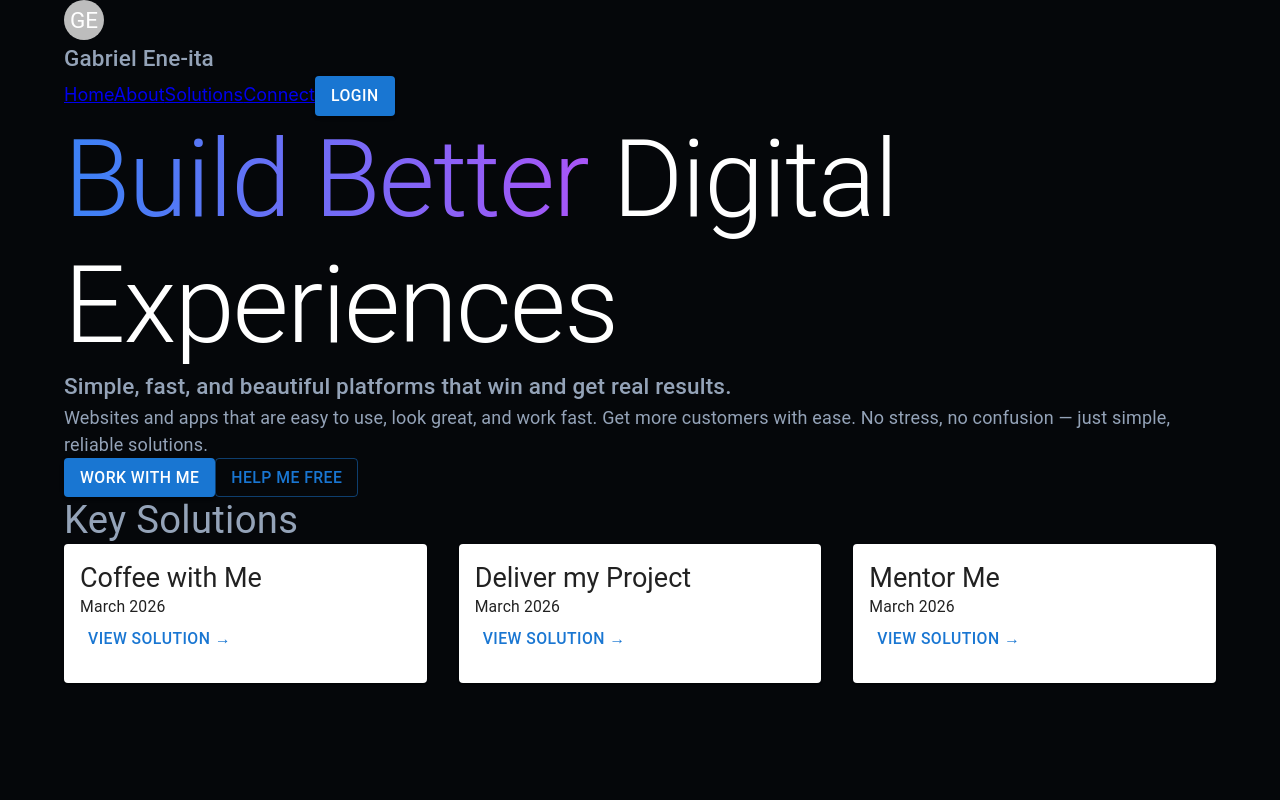
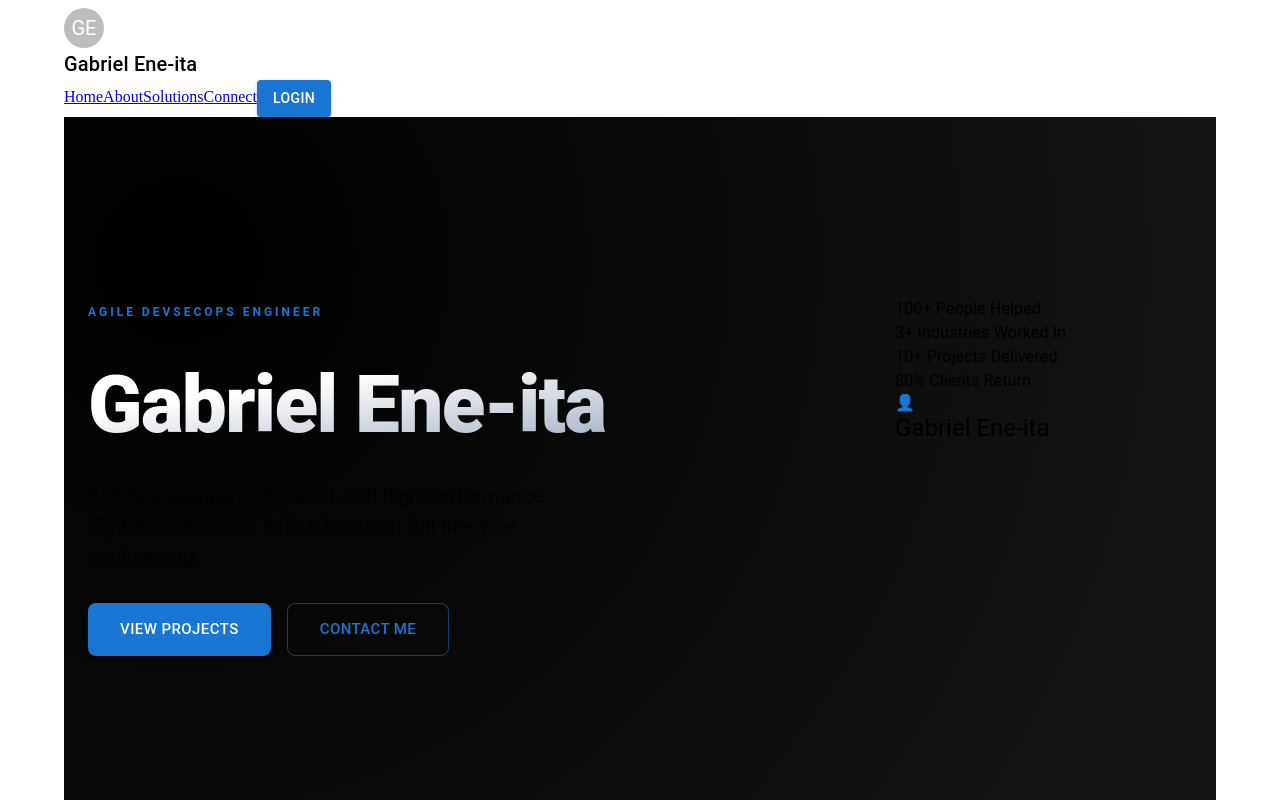
Before and after one commit to GEdevsecops/ge-devsecops-portfolio, a React (Vite) app in the folder apps/frontend/: page / in a window 1280 px wide. Shown: the top 800 px of the page. Built offline with nearby package versions, Linux system fonts and the light colour scheme.

Commit message:
feat: refine hero layout and dashboard card components

```diff
--- a/apps/frontend/src/components/DashboardCard.tsx
+++ b/apps/frontend/src/components/DashboardCard.tsx
@@ -1,15 +1,17 @@
 import { Card, CardContent, Typography, Button, Box } from '@mui/material';
-import { useNavigate } from 'react-router-dom'; // For dynamic routing
+import { useNavigate } from 'react-router-dom';
 
 interface DashboardCardProps {
-  id: string; // Used for routing
+  id: string;
   title: string;
   status: string;
   color: string;
   onView: () => void;
 }
 
-export default function DashboardCard({ id, title, status, color }: DashboardCardProps) {
+type ReadonlyDashboardCardProps = Readonly<DashboardCardProps>;
+
+export default function DashboardCard({ id, title, status, color, onView }: ReadonlyDashboardCardProps) {
   const navigate = useNavigate();
 
   return (
@@ -18,14 +20,20 @@ export default function DashboardCard({ id, title, status, color }: DashboardCar
       onClick={() => navigate(`/solutions/${id}`)} // Redirect logic
     >
       <CardContent className="p-8">
-        <Box className="w-12 h-1 w-12 rounded-full mb-6" style={{ backgroundColor: color }} />
+        <Box className="w-12 h-12 rounded-full mb-6" style={{ backgroundColor: color }} />
         <Typography variant="h5" className="font-bold text-white mb-2 group-hover:text-indigo-400">
           {title}
         </Typography>
         <Typography variant="body2" className="text-slate-400 mb-6">
           {status}
         </Typography>
-        <Button className="text-indigo-400 p-0 normal-case font-bold hover:bg-transparent">
+        <Button
+          className="text-indigo-400 p-0 normal-case font-bold hover:bg-transparent"
+          onClick={(e) => {
+            e.stopPropagation();
+            onView();
+          }}
+        >
           View Solution →
         </Button>
       </CardContent>
--- a/apps/frontend/src/components/Hero.tsx
+++ b/apps/frontend/src/components/Hero.tsx
@@ -1,44 +1,73 @@
-import Box from '@mui/material/Box';
-import Button from '@mui/material/Button';
-import Grid from '@mui/material/Grid';
-import Typography from '@mui/material/Typography';
+import { Box, Container, Grid, Typography, Button, Stack } from '@mui/material';
+import ProfileCard from './ProfileCard';
 
-function Hero() {
+const Hero = () => {
   return (
+    <Box
+      id="home"
+      sx={{
+        minHeight: '90vh',
+        display: 'flex',
+        alignItems: 'center',
+        background: 'radial-gradient(circle at 10% 20%, rgba(0, 0, 0, 1) 0%, rgba(20, 20, 20, 1) 90%)'
+      }}
+    >
+      <Container maxWidth="lg">
+        <Grid container spacing={8}>
+          {/* LEFT COLUMN: Text Content */}
           <Grid size={{ xs: 12, md: 7 }}>
-  {/* The Big Bold Heading */}
-  <Typography variant="h1" className="text-5xl md:text-7xl font-black mb-4 leading-[1.1] tracking-tighter">
-    <span className="text-gradient">Build Better</span> <span className="text-white">Digital</span><br />
-    <span className="text-white">Experiences</span>
+            <Stack spacing={4}>
+              <Typography variant="overline" sx={{ color: 'primary.main', fontWeight: 700, letterSpacing: 3 }}>
+                AGILE DEVSECOPS ENGINEER
               </Typography>
 
-  {/* Refined Subheading */}
-  <Typography variant="h6" className="text-slate-300 font-bold mb-6 max-w-md leading-snug">
-    Simple, fast, and beautiful platforms that win and get real results.
+              <Typography variant="h1" sx={{
+                fontSize: { xs: '3rem', md: '5rem' },
+                fontWeight: 900,
+                lineHeight: 1.1,
+                letterSpacing: '-0.02em'
+              }}>
+                Gabriel <Box component="span" sx={{ color: 'primary.main' }}>Ene-ita</Box>
               </Typography>
 
-  {/* Description - Smaller and Grayer for contrast */}
-  <Typography variant="body1" className="text-slate-500 text-sm md:text-base max-w-lg mb-10 leading-relaxed">
-    Websites and apps that are easy to use, look great, and work fast. Get more customers with ease. No stress, no confusion — just simple, reliable solutions.
+              <Typography variant="body1" sx={{ fontSize: '1.25rem', color: 'text.secondary', maxWidth: '500px' }}>
+                Building secure, automated, and high-performance digital experiences with a focus on full-lifecycle engineering.
               </Typography>
 
-  {/* Buttons - Improved Placement */}
-  <Box className="flex flex-wrap gap-4">
-    <Button
-      variant="contained"
-      className="bg-white text-black hover:bg-slate-200 rounded-full px-10 py-4 normal-case font-black shadow-lg shadow-white/5"
-    >
-      Work with Me
+              <Stack direction="row" spacing={2}>
+                <Button variant="contained" size="large" sx={{ px: 4, py: 1.5, borderRadius: '8px' }}>
+                  View Projects
                 </Button>
-    <Button
-      variant="outlined"
-      className="border-slate-700 text-white hover:bg-white/5 rounded-full px-10 py-4 normal-case font-bold"
-    >
-      Help Me Free
+                <Button variant="outlined" size="large" sx={{ px: 4, py: 1.5, borderRadius: '8px' }}>
+                  Contact Me
                 </Button>
+              </Stack>
+            </Stack>
+          </Grid>
+
+          {/* RIGHT COLUMN: Profile Card Placement */}
+          <Grid size={{ xs: 12, md: 5 }} sx={{ display: 'flex', justifyContent: 'center' }}>
+            <Box sx={{
+              position: 'relative',
+              '&::after': { // This adds a subtle glow behind your card
+                content: '""',
+                position: 'absolute',
+                top: '50%',
+                left: '50%',
+                transform: 'translate(-50%, -50%)',
+                width: '120%',
+                height: '120%',
+                background: 'radial-gradient(circle, rgba(25, 118, 210, 0.15) 0%, transparent 70%)',
+                zIndex: -1
+              }
+            }}>
+              <ProfileCard />
             </Box>
           </Grid>
+        </Grid>
+      </Container>
+    </Box>
   );
-}
+};
 
 export default Hero;
--- a/apps/frontend/src/index.css
+++ b/apps/frontend/src/index.css
@@ -1,56 +1,17 @@
-/* Custom CSS - No Tailwind needed */
-
-body{
-  background-color: #05070A;
-  margin: 0;
-  font-family: 'inter', sans-serif;
-}
-
 :root {
-  /* Core Brand Colors - Matches your image exactly */
-  --bg: #05070A;           /* Deep Midnight Black */
-  --text: #94A3B8;         /* Slate Gray for readability */
-  --text-h: #FFFFFF;       /* Pure White for headings */
-  --border: #1E293B;       /* Subtle border color */
-  --accent: #3B82F6;       /* Brand Blue */
-  --accent-purple: #A855F7;/* Brand Purple */
-  --accent-bg: rgba(59, 130, 246, 0.1);
-  --code-bg: #0F172A;
-
-  --sans: 'Inter', system-ui, -apple-system, sans-serif;
-  --heading: 'Inter', system-ui, sans-serif;
-
-  font: 18px/150% var(--sans);
-  color: var(--text);
-  background: var(--bg);
-  text-rendering: optimizeLegibility;
-  -webkit-font-smoothing: antialiased;
-}
-
-
-
-#root {
-  /* Remove the 1126px restriction to let the Hero section breathe */
-  width: 100%;
-  margin: 0 auto;
-  min-height: 100vh;
-  display: flex;
-  flex-direction: column;
+  /* This creates a font that scales based on screen width */
+  /* clamp(minimum, preferred, maximum) */
+  --font-size-hero: clamp(2.8rem, 10vw, 5.5rem);
+  --font-size-section: clamp(1.8rem, 5vw, 3rem);
 }
 
 h1 {
-  font-family: var(--heading);
-  font-size: clamp(2.5rem, 8vw, 4.5rem); /* Responsive font sizing */
+  font-size: var(--font-size-hero);
   font-weight: 900;
-  letter-spacing: -0.04em;
-  color: var(--text-h);
-  line-height: 1.1;
-}
-
-/* Gradient Text Class for your "Build Better Digital Experiences" */
-.text-gradient {
-  background: linear-gradient(to right, #3B82F6, #A855F7);
+  line-height: 1.0; /* Tight line height makes it look modern */
+  letter-spacing: -0.05em;
+  background: linear-gradient(to bottom right, #ffffff 30%, #94a3b8 100%);
+  background-clip: text;
   -webkit-background-clip: text;
-  background-clip: text;
   -webkit-text-fill-color: transparent;
 }
```
Lines whose indentation alone changed are shown as unchanged.
